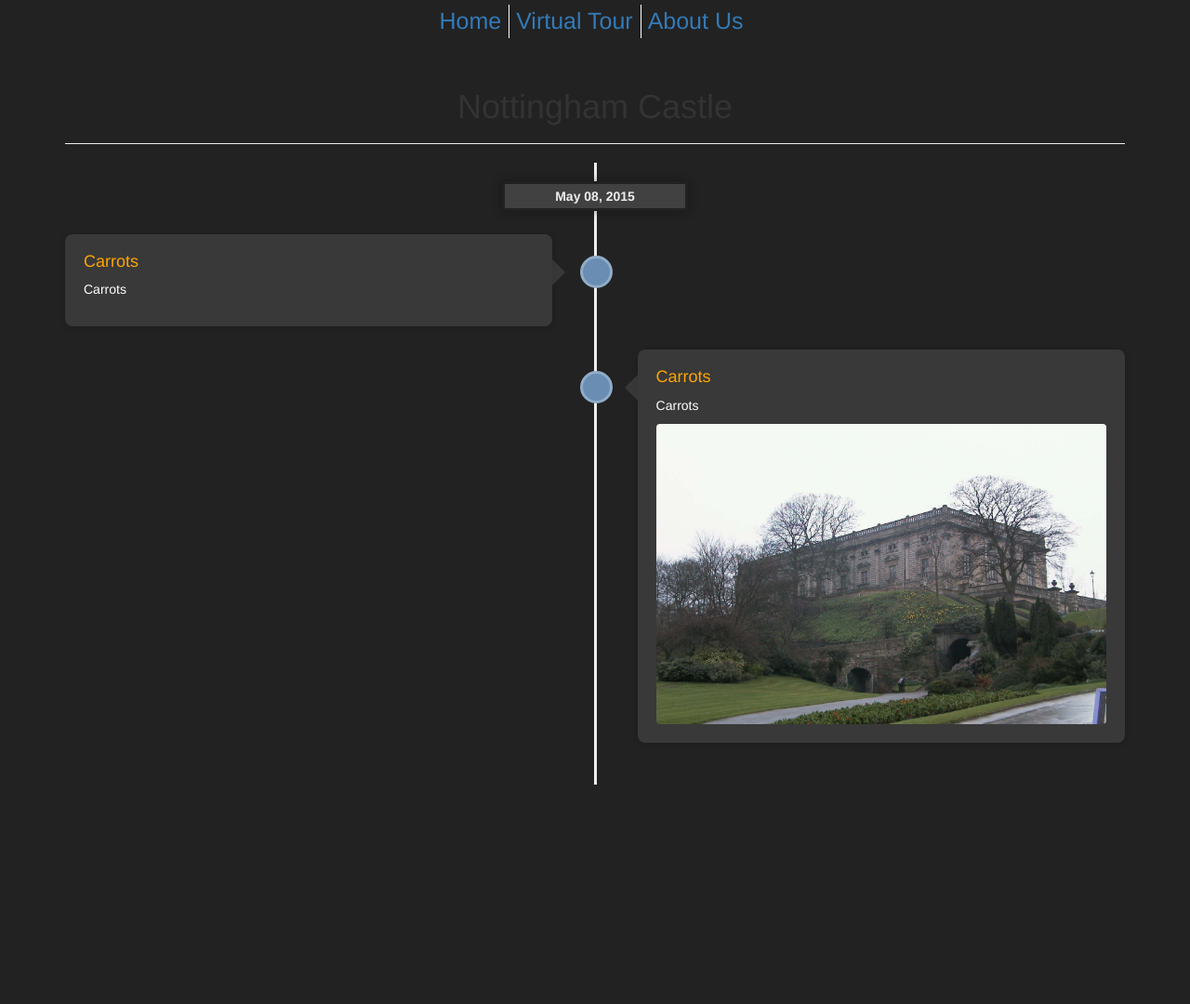
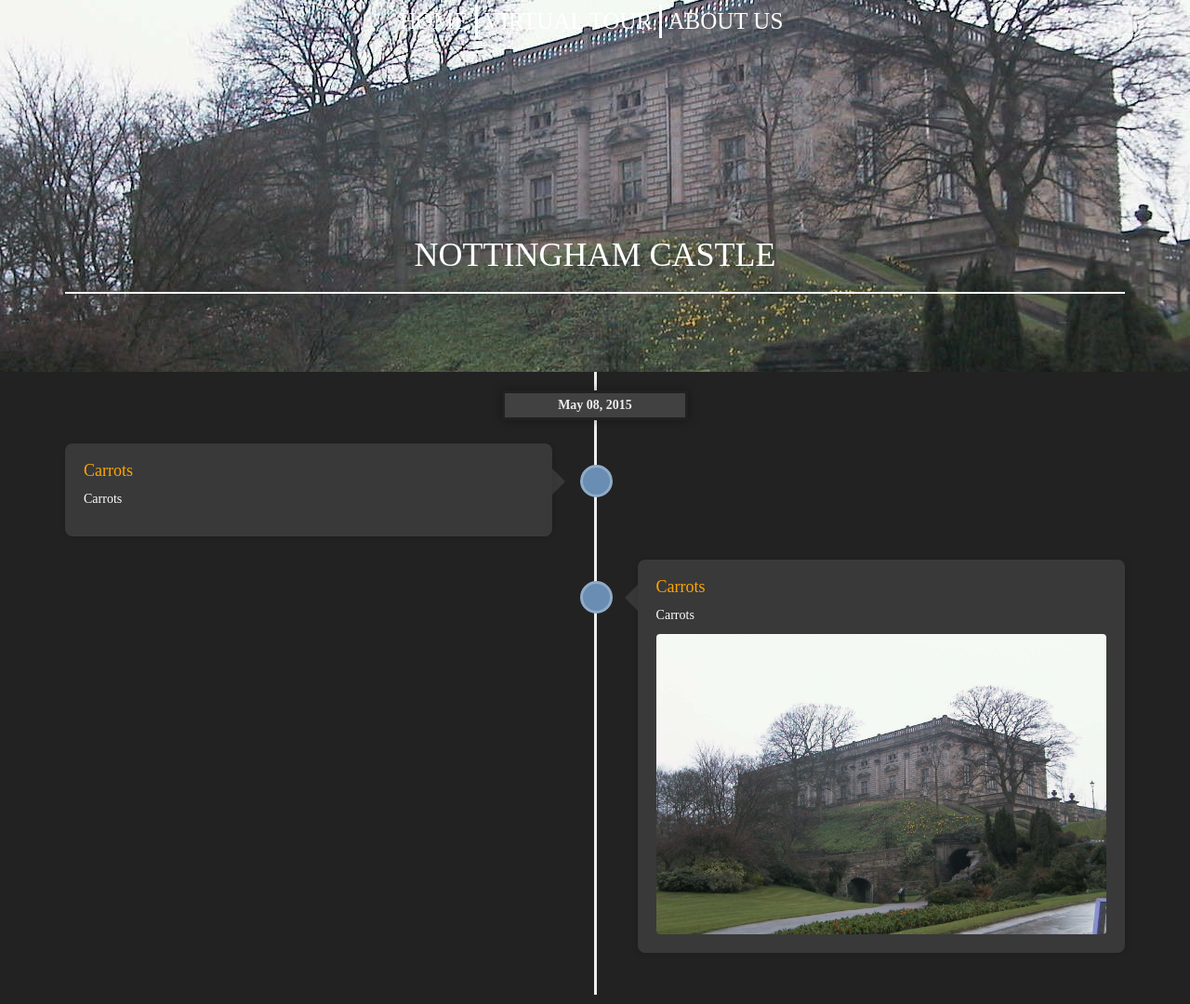
Before and after one commit to ryan-shaw/G53NMD-D2, a website: page index.html in a window 1280 px wide. Shown: the whole page at 93% size. Before the commit the page ends 854 px from the top, so only its background shows below. Drawn offline with nearby package versions, Linux system fonts and the light colour scheme.

Commit message:
Added image

```diff
--- a/index.html
+++ b/index.html
@@ -11,6 +11,7 @@
 	</head>
 
 	<body>
+		<div class="hero">
 			<div class="container">
 				<div class="page-nav">
 					<ul>
@@ -28,6 +29,9 @@
 				<div class="page-header">
 					<h1>Nottingham Castle</h1>
 				</div>
+			</div>
+		</div>
+		<div class="container">
 			<ul class="timeline">
 				<li>
 					<div class="timeline-date">
--- a/main.css
+++ b/main.css
@@ -1,5 +1,7 @@
 body{
     background: #222;
+    color: white;
+    font-family:"Times New Roman", Times, serif;
 }
 
 img{
@@ -8,11 +10,18 @@
     border-radius: 4px;
 }
 
+.hero{
+    background-image: url(images/bg1.jpg);
+    height: 400px;
+    background-position: center;
+}
+
 div.page-nav{
     height:50px;
     font-size: 25px;
     text-align:center;
     margin-top:5px;
+    text-transform: uppercase;
 }
 
 div.page-nav ul{
@@ -22,7 +31,7 @@
 
 div.page-nav ul li{
     display: inline-block;
-    border-right: 1px solid white;
+    border-right: 3px solid white;
     padding-right: 8px;
 }
 
@@ -31,7 +40,19 @@
 }
 
 div.page-header{
+    margin-top: 200px;
     text-align: center;
+    text-transform: uppercase;
+    border-bottom: 2px solid #fff;
+}
+
+div.page-nav a{
+    text-decoration: none;
+    color: white;
+}
+
+div.page-nav a:hover{
+    text-decoration: none;
 }
 
 .timeline {
```
Lines whose indentation alone changed are shown as unchanged.
